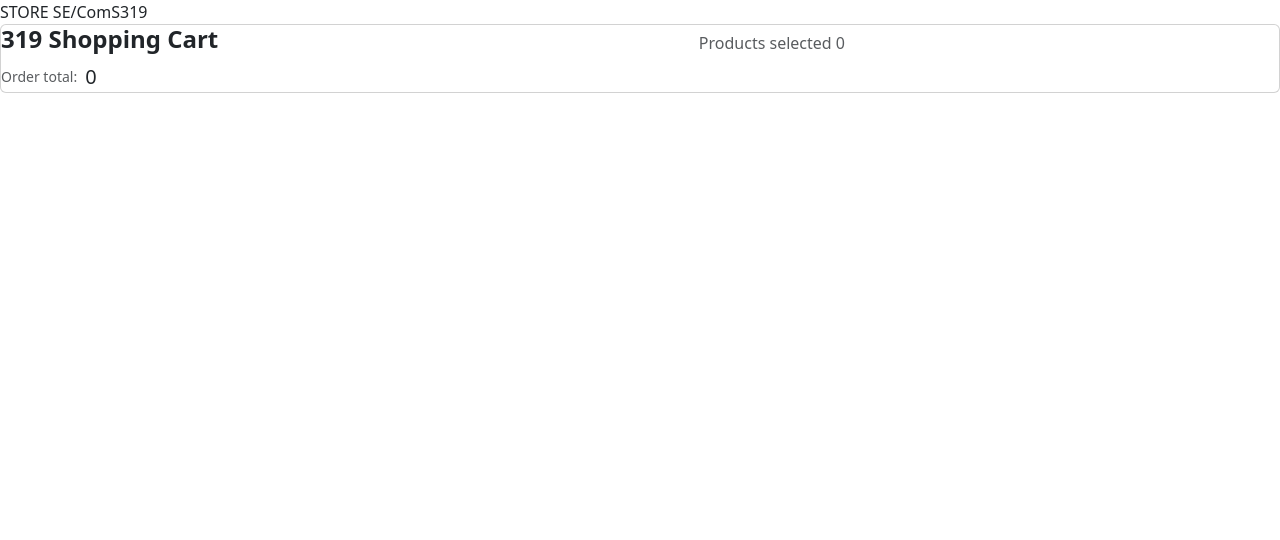
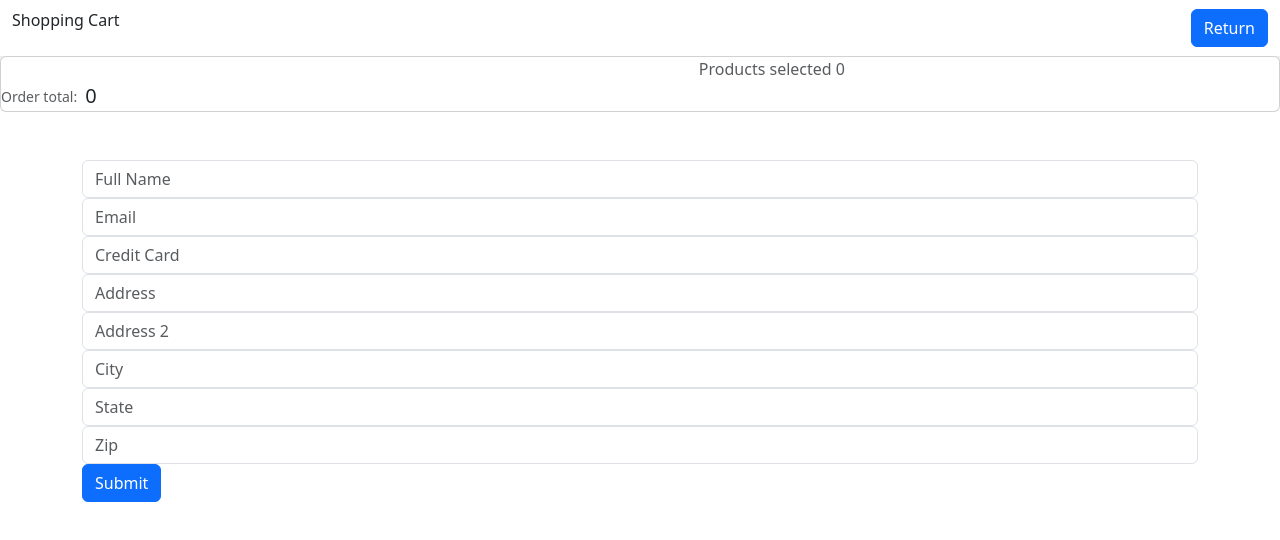
Before and after one commit to em-bd/COMS319, a React (Create React App) app in the folder 46_assignment02/: page / in a window 1280 px wide. Both pictures are taken after a click on the button "Cart". Shown: the top 540 px of the page. Built offline with nearby package versions, Linux system fonts and the light colour scheme.

Commit message:
added conf info and navi buttons

```diff
--- a/46_assignment02/src/App.js
+++ b/46_assignment02/src/App.js
@@ -75,7 +75,7 @@ function App() {
                       </h3>
                       <p className="mt-1 text-sm text-gray-500">Rating: {product.rating.rate}</p>
                       <button type="button" variant="light" onClick={() => removeFromCart(product)} > - </button>{" "}
-                      <button type="button" variant="light" onClick={() => addToCart(product)}> + </button>
+                      <button type="button" variant="dark" onClick={() => addToCart(product)}> + </button>
                     </div>
                     <p className="text-sm font-medium text-green-600">${product.price}</p>
                   </div>
@@ -172,21 +172,36 @@ function App() {
         total();
     }, [cart]);
 
+    const backToBrowse = () => {
+
+      setViewer(0);
+
+    }
+
+    const onSubmit = (data) => {
+      console.log(data); // log all data
+      console.log(data.fullName); // log only fullname
+      // update hooks
+      setDataF(data);
+      setViewer(2);
+    };
+
 
     // store rendering
     return (
         <div>
-            STORE SE/ComS319
+
+            <nav class="navbar fixed navbar-expand-md navbar-light bg-white shadow py-2">
+                 <div className="container-fluid">
+                  <p>Shopping Cart</p>
+            <button type="button" class="btn btn-primary justify-content-end" onClick={backToBrowse}> Return </button>
+            </div>
+            </nav>
             <div class="card">
                 <div class="row">
                     <div class="col-md-8 cart">
                         <div class="title">
                             <div class="row">
-                                <div class="col">
-                                    <h4>
-                                        <b>319 Shopping Cart</b>
-                                    </h4>
-                                </div>
                                 <div class="col align-self-center text-right text-muted">
                                     Products selected {cart.length}
                                 </div>
@@ -203,6 +218,85 @@ function App() {
                     </div>
                 </div>
             </div>
+
+            <div>
+        <form onSubmit={handleSubmit(onSubmit)} className="container mt-5">
+          <div className="form-group">
+            <input
+              {...register("fullName", { required: true })}
+              placeholder="Full Name"
+              className="form-control"
+            />
+
+            {errors.fullName && (
+              <p className="text-danger">Full Name is required.</p>
+            )}
+          </div>
+
+          <div className="form-group">
+            <input
+              {...register("email", { required: true, pattern: /^\S+@\S+$/i })}
+              placeholder="Email"
+              className="form-control"
+            />
+            {errors.email && <p className="text-danger">Email is required.</p>}
+          </div>
+
+          <div className="form-group">
+            <input
+              {...register("creditCard", { required: true })}
+              placeholder="Credit Card"
+              className="form-control"
+            />
+            {errors.creditCard && (
+              <p className="text-danger">Credit Card is required.</p>
+            )}
+          </div>
+          <div className="form-group">
+            <input
+              {...register("address", { required: true })}
+              placeholder="Address"
+              className="form-control"
+            />
+            {errors.address && (
+              <p className="text-danger">Address is required.</p>
+            )}
+          </div>
+          <div className="form-group">
+            <input
+              {...register("address2")}
+              placeholder="Address 2"
+              className="form-control"
+            />
+          </div>
+          <div className="form-group">
+            <input
+              {...register("city", { required: true })}
+              placeholder="City"
+              className="form-control"
+            />
+            {errors.city && <p className="text-danger">City is required.</p>}
+          </div>
+          <div className="form-group">
+            <input
+              {...register("state", { required: true })}
+              placeholder="State"
+              className="form-control"
+            />
+            {errors.state && <p className="text-danger">State is required.</p>}
+          </div>
+          <div className="form-group">
+            <input
+              {...register("zip", { required: true })}
+              placeholder="Zip"
+              className="form-control"
+            />
+            {errors.zip && <p className="text-danger">Zip is required.</p>}
+          </div>
+
+          <button type="submit" className="btn btn-primary">Submit</button>
+        </form>
+      </div>
         </div>
     );
   }
@@ -210,13 +304,16 @@ function App() {
 
   // order summary:
   function Confirmation() {
-    const { register, handleSubmit, formState: { errors } } = useForm();
-    const [dataF,setDataF] = useState({});
 
     const updateHooks = () => {
       setViewer(0); // viewer is now on Browse
       setDataF({fullName : "", email : "", creditCard : "", address : "", city : "", state : "", zip : ""}); // data is now an empty object
     };
+
+    const backToCart = () => {
+      setViewer(1);
+
+    }
 
     // include a list of the items purchased as well
     return (<div>
@@ -227,6 +324,7 @@ function App() {
         <p>{dataF.address}</p>
         <p>{dataF.city},{dataF.state} {dataF.zip} </p>
         <button onClick={updateHooks} className="btn btn-secondary">Browse More</button>
+        <button onClick={backToCart} className="btn btn-primary">Back to Cart   </button>
     </div>);
 
   }
--- a/46_assignment02/src/products.json
+++ b/46_assignment02/src/products.json
@@ -11,7 +11,7 @@
     {
       "id": 2,
       "title": "Mens Casual Premium Slim Fit T-Shirts ",
-      "price": 22.3,
+      "price": 22.30,
       "description": "Slim-fitting style, contrast raglan long sleeve, three-button henley placket, light weight & soft fabric for breathable and comfortable wearing. And Solid stitched shirts with round neck made for durability and a great fit for casual fashion wear and diehard baseball fans. The Henley style round neckline includes a three-button placket.",
       "category": "men's clothing",
       "image": "https://fakestoreapi.com/img/71-3HjGNDUL._AC_SY879._SX._UX._SY._UY_.jpg",
```
